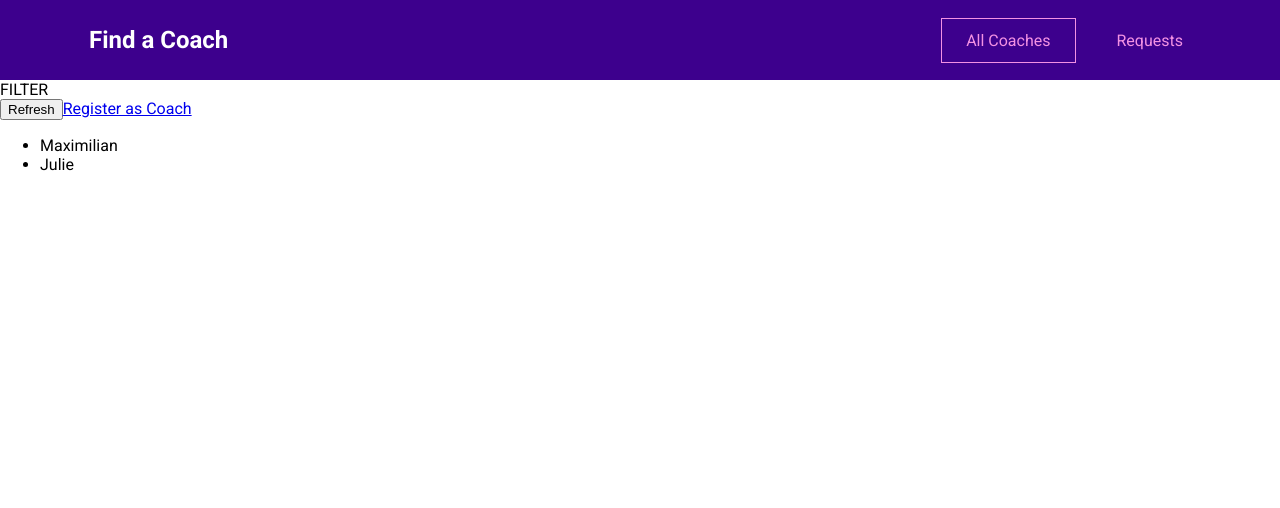
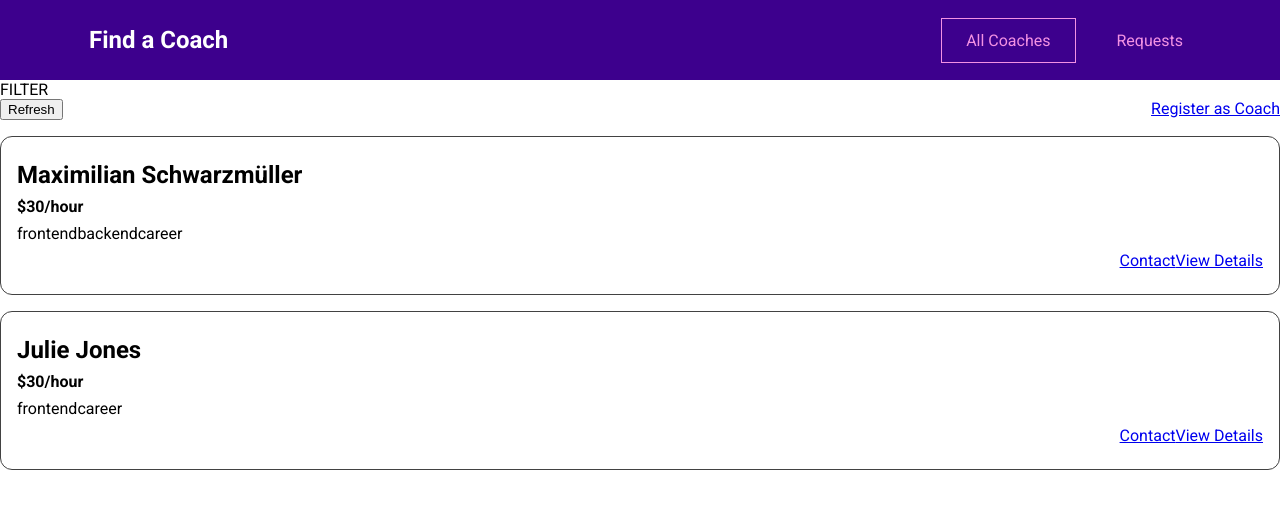
Before and after one commit to gutmanl/vue-the-complete-guide, a Vue app: page /coaches in a window 1280 px wide. Shown: the top 508 px of the page. Built offline with nearby package versions, Linux system fonts and the light colour scheme.

Commit message:
some initial work on coach list and coach item

```diff
--- /dev/null
+++ b/src/components/coaches/CoachItem.vue
@@ -0,0 +1,78 @@
+<template>
+    <li>
+        <h3>{{ fullName }}</h3>
+        <h4>${{ rate }}/hour</h4>
+        <div>
+            <span v-for="area in areas" :key="area">{{ area }}</span>
+        </div>
+        <div class="actions">
+            <router-link :to="coachContactLink">Contact</router-link>
+            <router-link :to="coachDetailsLink">View Details</router-link>
+        </div>
+    </li>
+</template>
+
+<script>
+export default {
+    props: {
+        id: {
+            type: String,
+            required: true
+        },
+        firstName: {
+            type: String,
+            required: true,
+        },
+        lastName: {
+            type: String,
+            required: true,
+        },
+        rate: {
+            type: String,
+            required: true
+        },
+        areas: {
+            type: Array,
+            required: true
+        }
+    },
+    computed: {
+        fullName() {
+            return this.firstName + ' ' + this.lastName;
+        },
+        coachContactLink() {
+            return this.$route.path + '/' + this.id + '/contact';
+        },
+        coachDetailsLink() {
+            return this.$route.path + '/' + this.is;
+        }
+    }
+};
+</script>
+
+<style scoped>
+li {
+  margin: 1rem 0;
+  border: 1px solid #424242;
+  border-radius: 12px;
+  padding: 1rem;
+}
+
+h3 {
+  font-size: 1.5rem;
+}
+
+h3,
+h4 {
+  margin: 0.5rem 0;
+}
+
+div {
+  margin: 0.5rem 0;
+}
+
+.actions {
+  display: flex;
+  justify-content: flex-end;
+}
+</style>
--- a/src/pages/coaches/CoachesList.vue
+++ b/src/pages/coaches/CoachesList.vue
@@ -8,16 +8,24 @@
             <router-link to="/register">Register as Coach</router-link>
         </div>
         <ul v-if="hasCoaches">
-            <li v-for="coach in filteredCoaches" :key="coach.id">
-                {{ coach.firstName }}
-            </li>
+            <CoachItem v-for="coach in filteredCoaches" :key="coach.id"
+            :id="coach.id"
+            :firstName="coach.firstName"
+            :lastName="coach.lastName"
+            :rate="coach.hourlyRate"
+            :areas="coach.areas" />
         </ul>
         <h3 v-else>No coaches in system</h3>
     </section>
 </template>
 
 <script>
+import CoachItem from '../../components/coaches/CoachItem.vue';
+
 export default {
+    components: {
+        CoachItem
+    },
     computed: {
         filteredCoaches() {
             return this.$store.getters['coaches/coaches'];
@@ -28,3 +36,16 @@
     }
 };
 </script>
+
+<style scoped>
+ul {
+  list-style: none;
+  margin: 0;
+  padding: 0;
+}
+
+.controls {
+  display: flex;
+  justify-content: space-between;
+}
+</style>
```
